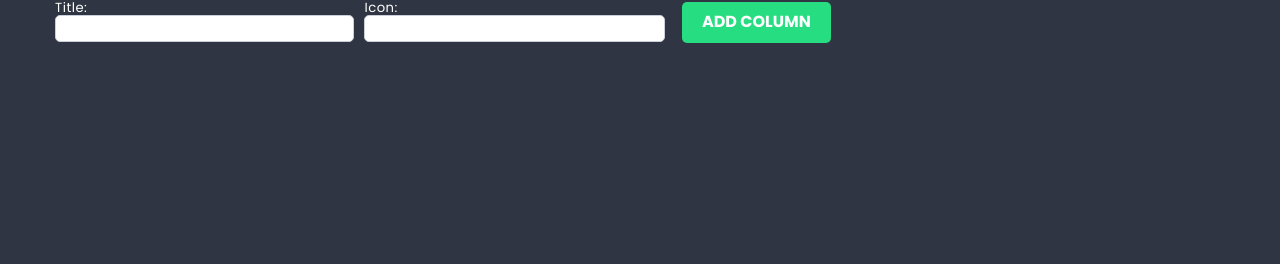
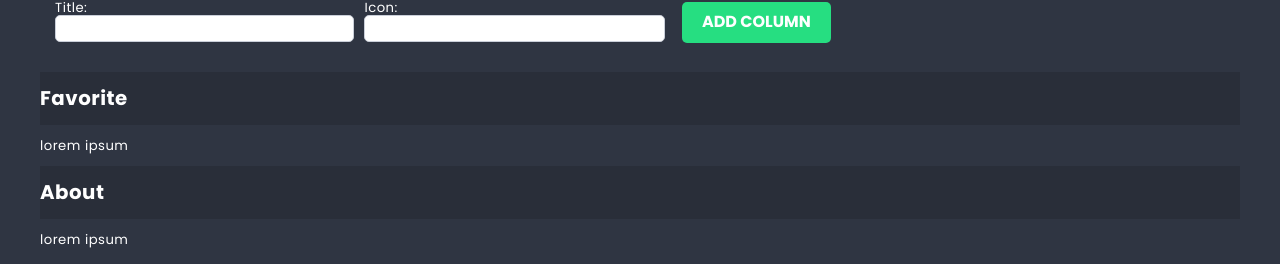
Before and after one commit to irekM/ReactToDoMain, a React (Create React App) app in the folder to_do_list/: page / in a window 1280 px wide. Shown: the part 808-1072 px from the top of the page. Before the commit the page ends 900 px from the top, so only its background shows below. Built offline with nearby package versions, Linux system fonts and the light colour scheme.

Commit message:
create new sections from menu

```diff
--- a/to_do_list/src/App.js
+++ b/to_do_list/src/App.js
@@ -1,9 +1,11 @@
 import React from "react";
-import Hero from "./components/Hero/Hero";
-import SearchForm from "./components/SearchForm/SearchForm";
-import List from "./components/List/List";
+
 import Container from "./Container/Container";
 import NavBar from "./components/NavBar/NavBar";
+import Home from "./components/Home/Home";
+import Favorite from "./components/Favorite/Favorite";
+import About from "./components/About/About";
+
 
 
 const App = () => {
@@ -11,9 +13,9 @@
     <main>
       <NavBar/>
       <Container>
-        <Hero />
-        <SearchForm />
-        <List />
+        <Home/>
+        <Favorite/>
+        <About />
       </Container>
     </main>
   );
--- /dev/null
+++ b/to_do_list/src/components/Home/Home.js
@@ -0,0 +1,16 @@
+import React from "react";
+import SearchForm from "../SearchForm/SearchForm";
+import List from "../List/List";
+import Hero from "../Hero/Hero";
+
+const Home = () => {
+    return (
+        <>
+        <Hero/>
+        <SearchForm/>
+        <List/>
+        </>
+    );
+};
+
+export default Home;
```
